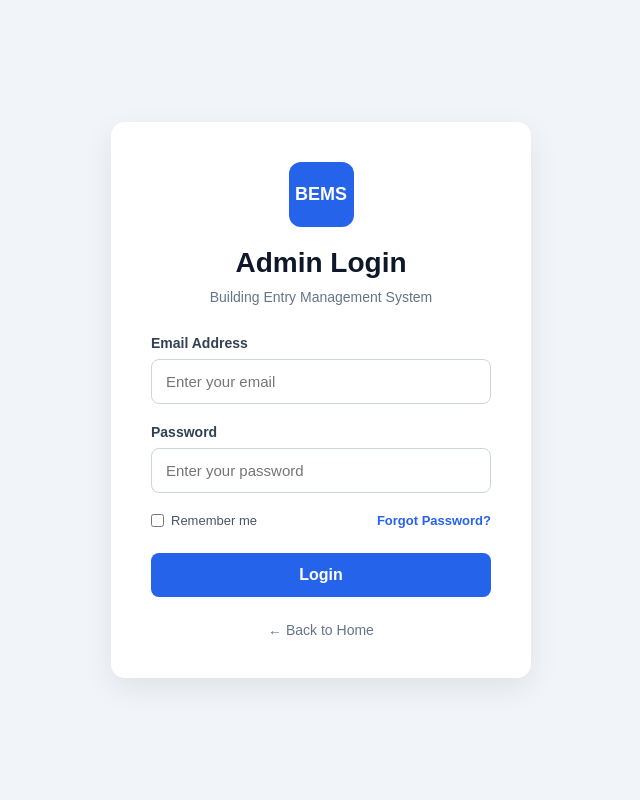
After one commit to vikashp0/Building-Management-System, a PHP site: page /assets/login/login.php in a window 1280 px wide. The commit adds this page. Shown: the whole page, without its empty margins (319-959 px from the left). Run offline with PHP 8.4, Linux system fonts and the light colour scheme.

Commit message:
Add role based login page

```diff
--- /dev/null
+++ b/assets/login/login.php
@@ -0,0 +1,134 @@
+<?php
+
+$role = $_GET['role'] ?? 'admin';
+
+$role = strtolower($role);
+
+if ($role == 'security') {
+
+    $title = 'Security Login';
+    $description = 'Building Entry Management System';
+
+} elseif ($role == 'resident') {
+
+    $title = 'Resident Login';
+    $description = 'Building Entry Management System';
+
+} else {
+
+    $title = 'Admin Login';
+    $description = 'Building Entry Management System';
+
+}
+
+?>
+
+<!DOCTYPE html>
+<html lang="en">
+
+<head>
+
+    <meta charset="UTF-8">
+
+    <meta name="viewport" content="width=device-width, initial-scale=1.0">
+
+    <title><?php echo $title; ?> | BEMS</title>
+
+    <link rel="stylesheet" href="style.css">
+
+</head>
+
+<body>
+
+    <div class="page">
+
+        <div class="login-card">
+
+            <div class="logo">
+                BEMS
+            </div>
+
+            <h1>
+                <?php echo $title; ?>
+            </h1>
+
+            <p class="subtitle">
+                <?php echo $description; ?>
+            </p>
+
+
+            <form method="post">
+
+                <div class="form-group">
+
+                    <label for="email">
+                        Email Address
+                    </label>
+
+                    <input
+                        type="email"
+                        id="email"
+                        name="email"
+                        placeholder="Enter your email"
+                        required
+                    >
+
+                </div>
+
+
+                <div class="form-group">
+
+                    <label for="password">
+                        Password
+                    </label>
+
+                    <input
+                        type="password"
+                        id="password"
+                        name="password"
+                        placeholder="Enter your password"
+                        required
+                    >
+
+                </div>
+
+
+                <div class="login-options">
+
+                    <label class="remember">
+
+                        <input
+                            type="checkbox"
+                            name="remember"
+                        >
+
+                        <span>Remember me</span>
+
+                    </label>
+
+
+                    <a href="#">
+                        Forgot Password?
+                    </a>
+
+                </div>
+
+
+                <button type="submit">
+                    Login
+                </button>
+
+            </form>
+
+
+            <a class="back-home" href="../../index.php">
+                ← Back to Home
+            </a>
+
+        </div>
+
+    </div>
+
+</body>
+
+</html>
--- /dev/null
+++ b/assets/login/style.css
@@ -0,0 +1,207 @@
+* {
+    margin: 0;
+    padding: 0;
+    box-sizing: border-box;
+}
+
+body {
+    font-family: Arial, sans-serif;
+    background: #f1f5f9;
+    color: #1e293b;
+}
+
+.page {
+    min-height: 100vh;
+
+    display: flex;
+    justify-content: center;
+    align-items: center;
+
+    padding: 20px;
+}
+
+.login-card {
+    width: 100%;
+    max-width: 420px;
+
+    background: white;
+
+    padding: 40px;
+
+    border-radius: 14px;
+
+    box-shadow: 0 10px 30px rgba(0, 0, 0, 0.08);
+}
+
+.logo {
+    width: 65px;
+    height: 65px;
+
+    margin: 0 auto 20px;
+
+    display: flex;
+    justify-content: center;
+    align-items: center;
+
+    background: #2563eb;
+    color: white;
+
+    border-radius: 12px;
+
+    font-size: 18px;
+    font-weight: bold;
+}
+
+h1 {
+    text-align: center;
+
+    font-size: 28px;
+
+    margin-bottom: 10px;
+
+    color: #0f172a;
+}
+
+.subtitle {
+    text-align: center;
+
+    color: #64748b;
+
+    font-size: 14px;
+
+    margin-bottom: 30px;
+}
+
+.form-group {
+    margin-bottom: 20px;
+}
+
+.form-group label {
+    display: block;
+
+    margin-bottom: 8px;
+
+    font-size: 14px;
+
+    font-weight: 600;
+
+    color: #334155;
+}
+
+.form-group input {
+    width: 100%;
+
+    padding: 13px 14px;
+
+    border: 1px solid #cbd5e1;
+
+    border-radius: 8px;
+
+    font-size: 15px;
+
+    outline: none;
+
+    transition: 0.2s;
+}
+
+.form-group input:focus {
+    border-color: #2563eb;
+
+    box-shadow: 0 0 0 3px rgba(37, 99, 235, 0.1);
+}
+
+.login-options {
+    display: flex;
+
+    justify-content: space-between;
+
+    align-items: center;
+
+    margin-bottom: 25px;
+
+    font-size: 13px;
+}
+
+.remember {
+    display: flex;
+
+    align-items: center;
+
+    gap: 7px;
+
+    color: #475569;
+
+    cursor: pointer;
+}
+
+.remember input {
+    cursor: pointer;
+}
+
+.login-options a {
+    color: #2563eb;
+
+    text-decoration: none;
+
+    font-weight: 600;
+}
+
+.login-options a:hover {
+    text-decoration: underline;
+}
+
+button {
+    width: 100%;
+
+    padding: 13px;
+
+    border: none;
+
+    border-radius: 8px;
+
+    background: #2563eb;
+
+    color: white;
+
+    font-size: 16px;
+
+    font-weight: bold;
+
+    cursor: pointer;
+
+    transition: 0.2s;
+}
+
+button:hover {
+    background: #1d4ed8;
+}
+
+.back-home {
+    display: block;
+
+    margin-top: 25px;
+
+    text-align: center;
+
+    color: #64748b;
+
+    text-decoration: none;
+
+    font-size: 14px;
+}
+
+.back-home:hover {
+    color: #2563eb;
+}
+
+@media (max-width: 480px) {
+
+    .login-card {
+        padding: 30px 20px;
+    }
+
+    h1 {
+        font-size: 24px;
+    }
+
+}
```
Also changed, not shown: assets/style.css (+10 -1 lines), index.php (+7 -7 lines).
